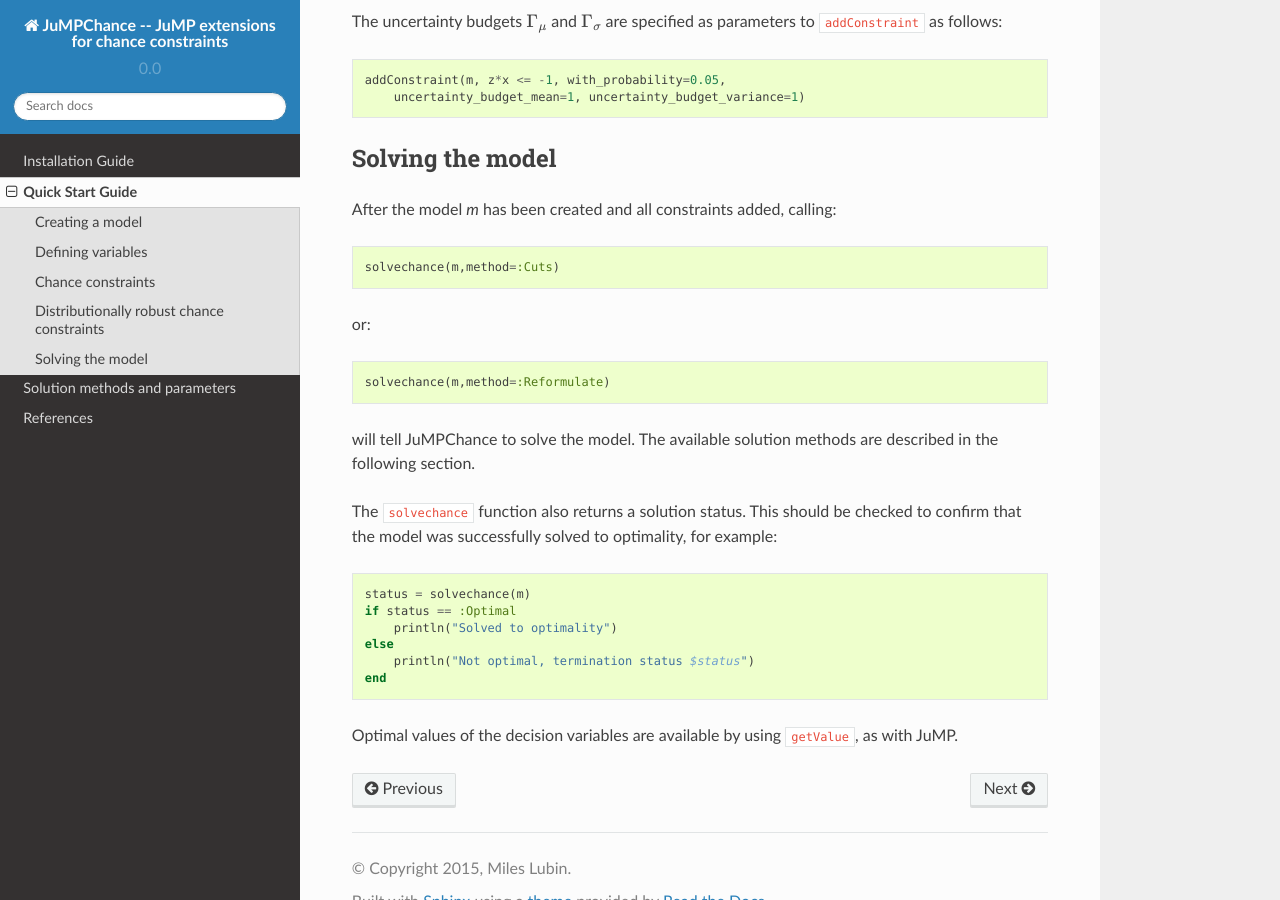
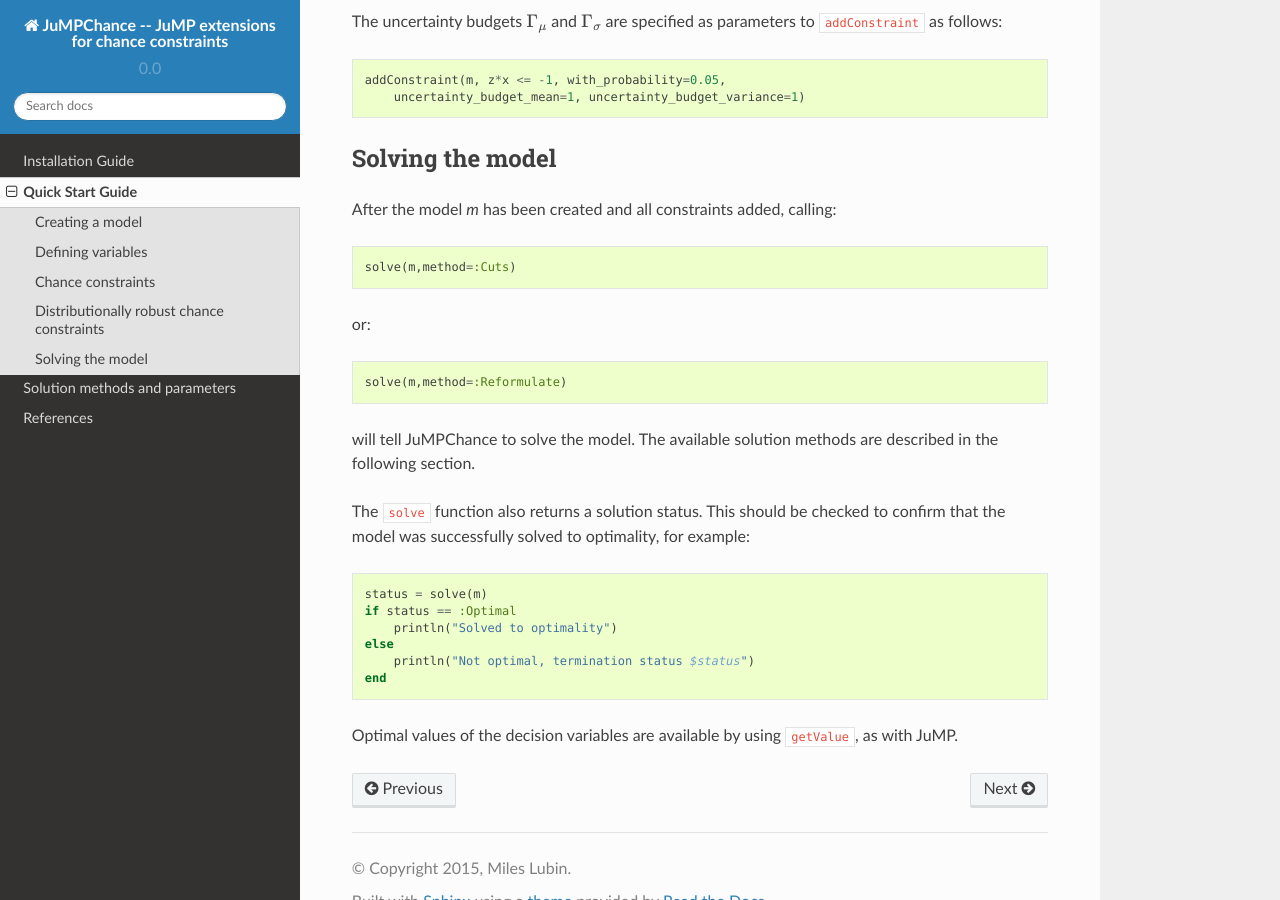
Before and after one commit to mlubin/JuMPChance.jl, a Sphinx documentation site: the page built from doc/quickstart.rst, in a window 1280 px wide and 900 px high, scrolled down 2967 px. Built offline with Sphinx 7.4.7 and the Read the Docs theme 2.0.0, drawn with Linux system fonts in a browser that asks for light colours.

Commit message:
use solve() instead of solvechance()

```diff
--- a/doc/quickstart.rst
+++ b/doc/quickstart.rst
@@ -134,19 +134,19 @@
 
 After the model `m` has been created and all constraints added, calling::
 
-    solvechance(m,method=:Cuts)
+    solve(m,method=:Cuts)
 
 or::
 
-    solvechance(m,method=:Reformulate)
+    solve(m,method=:Reformulate)
 
 will tell JuMPChance to solve the model. The available solution methods are described
 in the following section.
 
-The ``solvechance`` function also returns a solution status. This should be checked
+The ``solve`` function also returns a solution status. This should be checked
 to confirm that the model was successfully solved to optimality, for example::
 
-    status = solvechance(m)
+    status = solve(m)
     if status == :Optimal
         println("Solved to optimality")
     else
--- a/doc/solution.rst
+++ b/doc/solution.rst
@@ -68,10 +68,10 @@
 
 This is a convex constraint because it is the intersection of a large (possibly infinite) set of convex constraints. These are challenging to reformulate into an explicit conic form. Instead, we approximate the constraint by a sequence of linear tangents, i.e., given a point :math:`y`, we detect if the constraint is violated for any choice of :math:`\mu` or :math:`\Sigma`, and if so we add a separating hyperplane which is simple to compute.
 
-solvechance parameters
-^^^^^^^^^^^^^^^^^^^^^^
+solve parameters
+^^^^^^^^^^^^^^^^
 
-The ``solvechance`` method has the following optional keyword parameters:
+The ``solve`` method has the following optional keyword parameters when invoked on a JuMPChance model:
 
     - ``method::Symbol``, either ``:Reformulate`` to use the second-order conic formulation or ``:Cuts`` to approximate the constraints by a sequence of linear outer-approximations. Defaults to ``:Reformulate``.
     - ``linearize_objective::Bool``, either ``true`` or ``false`` indicating whether to provide a convex quadratic objective directly to the solver or to use linear outer approximations. Defaults to ``false``.
```
Also changed, not shown: 4 other files.
